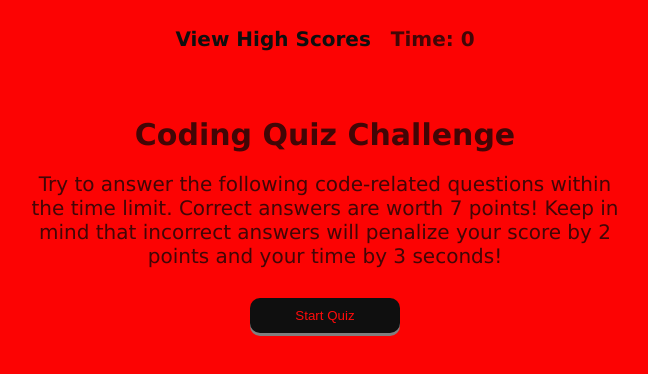
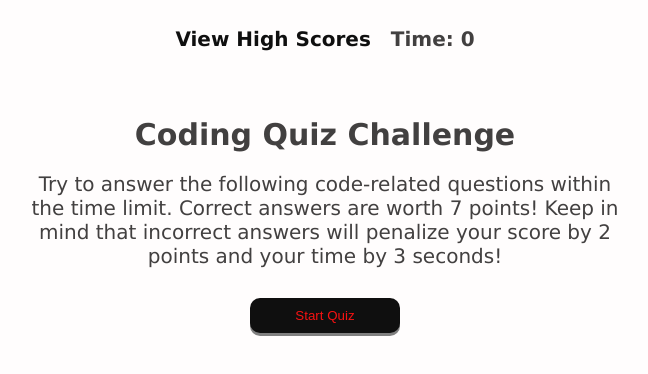
Before and after one commit to JavierBurgara/Coding-Quiz, a plain HTML site: page index.html in a window 1280 px wide. Shown: the whole page, without its empty margins (315-963 px from the left). Drawn offline with Linux system fonts and the light colour scheme.

Commit message:
change background color to white, red is not good on the eyes

```diff
--- a/assets/style.css
+++ b/assets/style.css
@@ -6,12 +6,12 @@
     --primary: #0a0808c5;
     --secondary: #0f0f0f;
     --tertiary: rgb(14, 13, 13);
-    --white: rgb(255, 11, 11);
+    --red: rgb(247, 18, 18);
     font-size: 62.5%;
   }
 
   body {
-    background: #fc0303;
+    background: #fffdfd;
     color: var(--secondary);
     margin: 0;
     padding: 0;
@@ -120,7 +120,7 @@
   /*Button Styling */
   .btn {
       background: var(--secondary);
-      color: var(--white);
+      color: var(--red);
       padding: 10px;
       border-radius: 10px;
       border: none;
```
